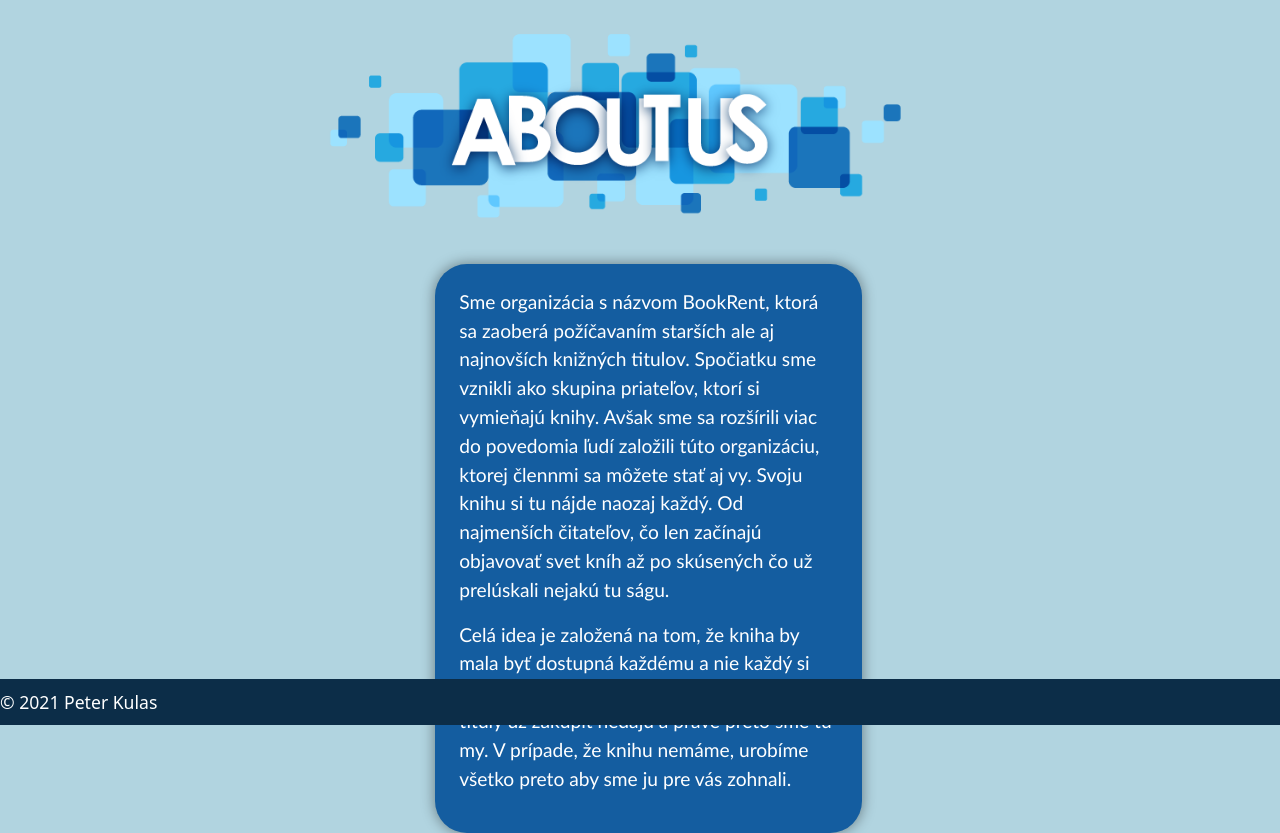
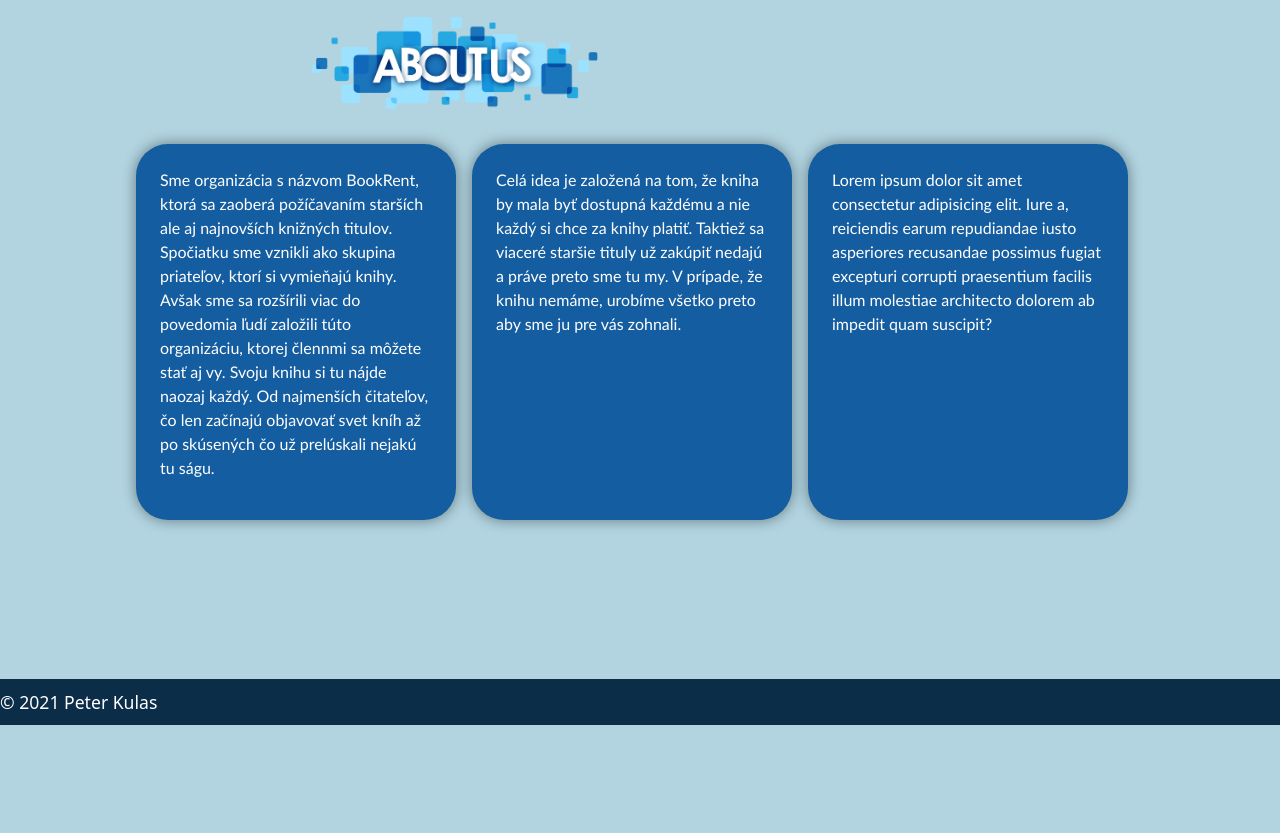
Before and after one commit to PeterKulas/VAII_Semestr-lnaPr, a PHP site: page /html/about.html in a window 1280 px wide. Shown: the part 75-908 px from the top of the page. After the commit the page ends 800 px from the top, so only its background shows below. Run offline with PHP 8.4, Linux system fonts and the light colour scheme; some libraries are stand-ins or nearby versions.

Commit message:
Uprava about layout

```diff
--- a/Checkpoint1/css/about.css
+++ b/Checkpoint1/css/about.css
@@ -6,10 +6,16 @@ img {
 .main {
   background-color: white;
   border-radius: 2rem;
-  margin-left: 34%;
-  font-size: 120%;
+  margin-right: 1rem;
+  font-size: 100%;
   box-shadow: 0px 0px 13px 1px rgba(0, 0, 0, 0.38);
   background-color: #145da0;
   color: white;
   font-family: "Gill Sans", "Gill Sans MT", Calibri, "Trebuchet MS", sans-serif;
 }
+
+@media only screen and (max-width: 1536px) {
+  img {
+    width: 25%;
+  }
+}
--- a/Checkpoint1/html/about.html
+++ b/Checkpoint1/html/about.html
@@ -15,7 +15,7 @@
     <script src="https://cdn.jsdelivr.net/npm/bootstrap@5.1.1/dist/js/bootstrap.bundle.min.js"></script>
     <link rel="stylesheet" href="https://cdn.jsdelivr.net/npm/bootstrap-icons@1.6.0/font/bootstrap-icons.css">
 
-    <title>Document</title>
+    <title>About</title>
 </head>
 
 <body>
@@ -46,8 +46,8 @@
                 <img src="../images/about.png" alt="about us">
             </div>
         </div>
-        <div class="row g-0">
-            <div class="col-sm-4 main gy-4 p-4">
+        <div class="row g-0 justify-content-center">
+            <div class="col-sm-3 main gy-4 p-4">
                 <p>
                     Sme organizácia s názvom BookRent, ktorá sa zaoberá požíčavaním starších ale aj najnovších
                     knižných titulov. Spočiatku sme vznikli ako skupina priateľov, ktorí si vymieňajú knihy. Avšak sme
@@ -56,12 +56,19 @@
                     Svoju knihu si tu nájde naozaj každý. Od najmenších čitateľov, čo len začínajú objavovať
                     svet kníh až po skúsených čo už prelúskali nejakú tu ságu.<br>
                 </p>
-
+            </div>
+            <div class="col-sm-3 main gy-4 p-4">
                 <p> Celá idea je založená na tom, že kniha by mala byť dostupná každému a nie každý si chce za knihy
                     platiť. Taktiež sa viaceré staršie tituly už zakúpiť nedajú a práve preto sme tu my. V prípade, že
-                    knihu
-                    nemáme, urobíme všetko preto aby sme ju pre vás zohnali.</p>
+                    knihu nemáme, urobíme všetko preto aby sme ju pre vás zohnali.</p>
             </div>
+            <div class="col-sm-3 main gy-4 p-4">
+                <p> Lorem ipsum dolor sit amet consectetur adipisicing elit. Iure a, reiciendis earum repudiandae iusto
+                    asperiores recusandae possimus fugiat excepturi corrupti praesentium facilis illum molestiae
+                    architecto dolorem ab impedit quam suscipit?</p>
+            </div>
+
+
             <div class="row footer fixed-bottom g-0">
                 <div class="col-sm-12 ">
                     © 2021 Peter Kulas
```
